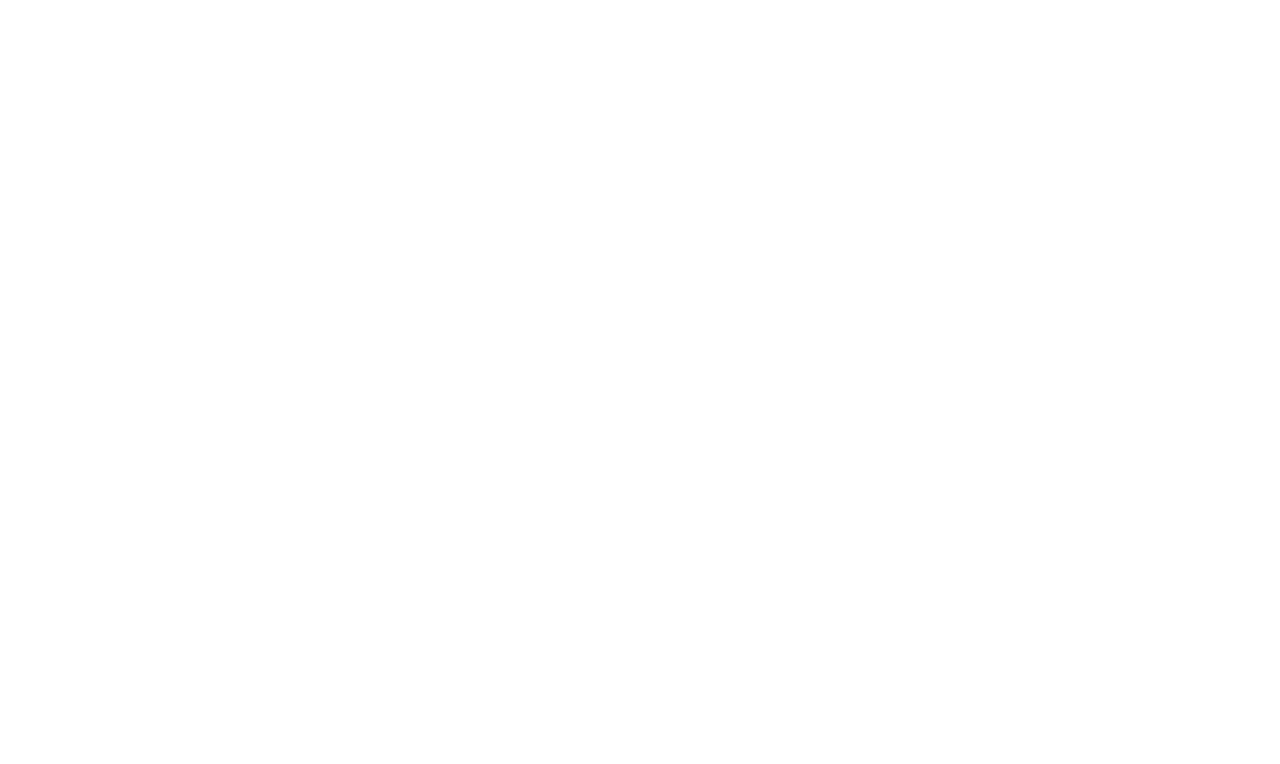
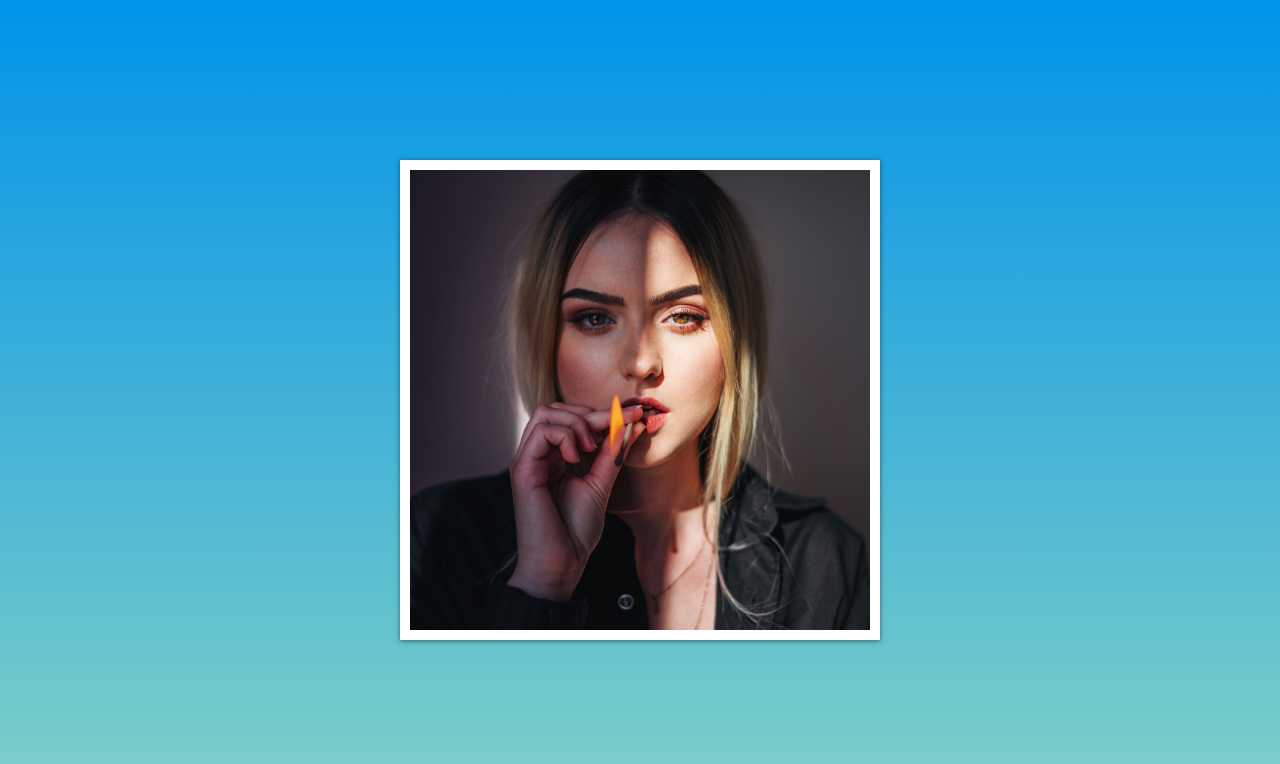
Before and after one commit to Mrinmoy03/100-HTML-CSS-JS-small-Projects, a plain HTML site: page 08 Creative Cards/card2/index.html in a window 1280 px wide. Drawn offline with Linux system fonts and the light colour scheme.

Commit message:
Add files via upload

```diff
--- a/08 Creative Cards/card1/style.css
+++ b/08 Creative Cards/card1/style.css
@@ -17,7 +17,7 @@ body{
     content: "";
     position: absolute;
     left: 0;
-    bottom: calc(-100%  + 5px);
+    bottom: calc(-100%);
     width: 100%;
     height:  100%;
     background: blueviolet;
--- a/08 Creative Cards/card2/index.html
+++ b/08 Creative Cards/card2/index.html
@@ -3,10 +3,17 @@
 <head>
     <meta charset="UTF-8">
     <meta name="viewport" content="width=device-width, initial-scale=1.0">
-    <title>Card 1</title>
+    <title>Card 2</title>
     <link rel="stylesheet" href="style.css">
 </head>
 <body>
-
+    <section class="card">
+        <section class="imgBox">
+            <img src="marian-oleksyn-Edv_EEWiB3E-unsplash.jpg" alt="img">
+        </section>
+        <article class="details">
+            <h2>Olivia</h2>
+        </article>
+    </section>
 </body>
 </html>
--- a/08 Creative Cards/card2/style.css
+++ b/08 Creative Cards/card2/style.css
@@ -0,0 +1,73 @@
+body {
+    margin: 0;
+    height: 100vh;
+    background: linear-gradient(#0093e9, #80d0c7);
+    display: flex;
+    justify-content: center;
+    align-items: center;
+    font-family: sans-serif;
+  }
+
+  .card {
+    position: relative;
+    width: 30rem;
+    height: 30rem;
+    background: white;
+    box-shadow: 0 1px 5px rgba(0, 0, 0, 0.5);
+  }
+
+  .card:before,
+  .card:after {
+    content: "";
+    position: absolute;
+    top: 0;
+    left: 0;
+    width: 100%;
+    height: 100%;
+    background: white;
+    transition: 1s;
+    z-index: -1;
+  }
+
+  .card:hover:before {
+    transform: rotate(20deg);
+    box-shadow: 0 2px 20px rgba(0, 0, 0, 0.2);
+  }
+
+  .card:hover:after {
+    transform: rotate(10deg);
+    box-shadow: 0 2px 20px rgba(0, 0, 0, 0.2);
+  }
+
+  .imgBox {
+    position: absolute;
+    top: 10px;
+    left: 10px;
+    bottom: 10px;
+    right: 10px;
+    background: #222;
+    transition: 1s;
+    z-index: 2;
+  }
+
+  img {
+    position: absolute;
+    top: 0;
+    left: 0;
+    width: 100%;
+    height: 100%;
+    object-fit: cover;
+  }
+
+  .card:hover .imgBox {
+    bottom: 80px;
+  }
+
+  .details {
+    position: absolute;
+    left: 10px;
+    right: 10px;
+    bottom: 10px;
+    height: 60px;
+    text-align: center;
+  }
```
Also changed, not shown: 08 Creative Cards/card2/marian-oleksyn-Edv_EEWiB3E-unsplash.jpg (added).
